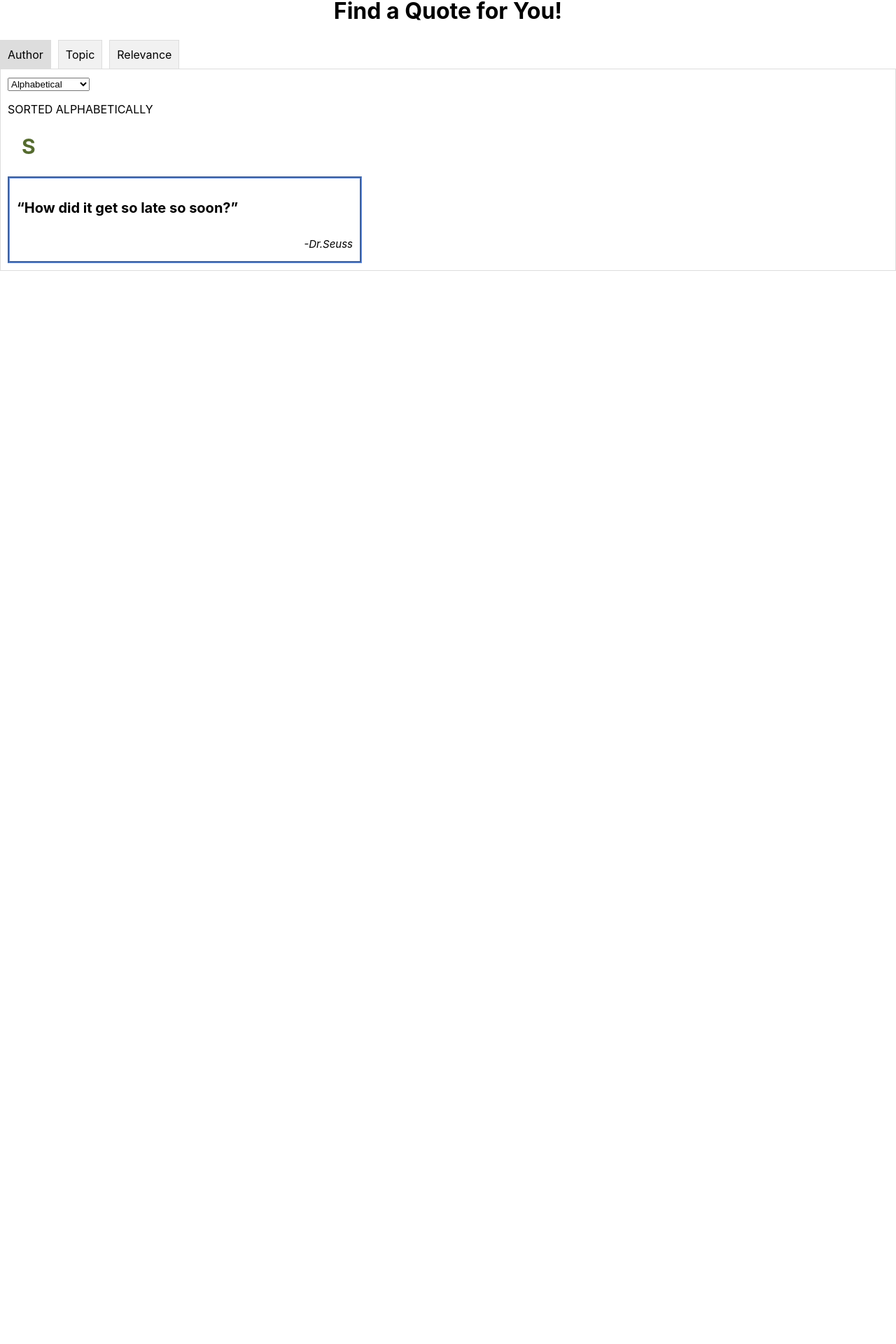
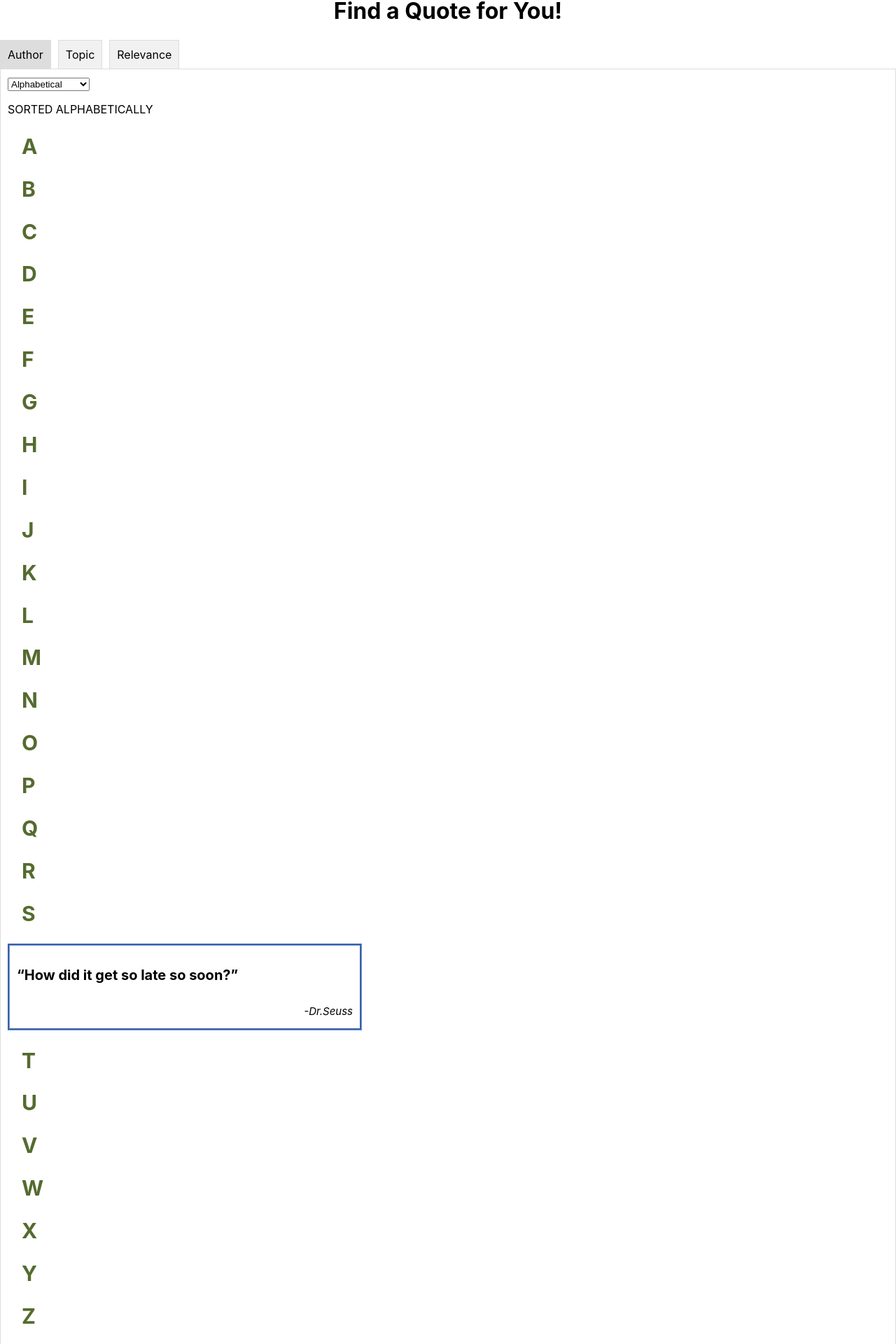
Before and after one commit to chloekprice/card_handling, a React (Create React App) app in the folder card-handling-app/: page / in a window 1280 px wide. Shown: the part 25-1945 px from the top of the page at 70% size. Before the commit the page ends 800 px from the top, so only its background shows below. Built offline with nearby package versions, Linux system fonts and the light colour scheme.

Commit message:
add layout for alphabetical sorting

```diff
--- a/card-handling-app/src/AuthorQuotes.jsx
+++ b/card-handling-app/src/AuthorQuotes.jsx
@@ -14,11 +14,36 @@ function authorAlphabeticalSort() {
     return (
         <div>
             <p>SORTED ALPHABETICALLY</p>
+            <h2 class="sort-name">A</h2>
+            <h2 class="sort-name">B</h2>
+            <h2 class="sort-name">C</h2>
+            <h2 class="sort-name">D</h2>
+            <h2 class="sort-name">E</h2>
+            <h2 class="sort-name">F</h2>
+            <h2 class="sort-name">G</h2>
+            <h2 class="sort-name">H</h2>
+            <h2 class="sort-name">I</h2>
+            <h2 class="sort-name">J</h2>
+            <h2 class="sort-name">K</h2>
+            <h2 class="sort-name">L</h2>
+            <h2 class="sort-name">M</h2>
+            <h2 class="sort-name">N</h2>
+            <h2 class="sort-name">O</h2>
+            <h2 class="sort-name">P</h2>
+            <h2 class="sort-name">Q</h2>
+            <h2 class="sort-name">R</h2>
             <h2 class="sort-name">S</h2>
             <div class="quote">
                 <h3 class="quote-text">“How did it get so late so soon?”</h3>
                 <p class="quote-author">-Dr.Seuss</p>
             </div>
+            <h2 class="sort-name">T</h2>
+            <h2 class="sort-name">U</h2>
+            <h2 class="sort-name">V</h2>
+            <h2 class="sort-name">W</h2>
+            <h2 class="sort-name">X</h2>
+            <h2 class="sort-name">Y</h2>
+            <h2 class="sort-name">Z</h2>
         </div>
     );
 }
```
